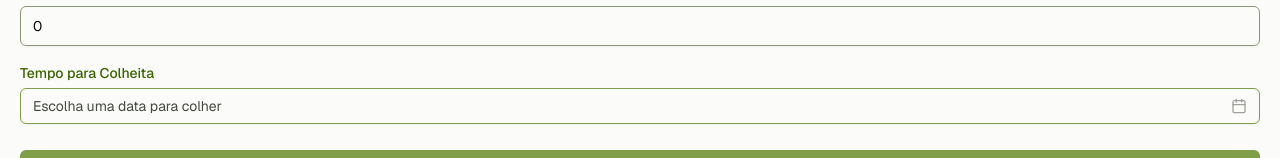
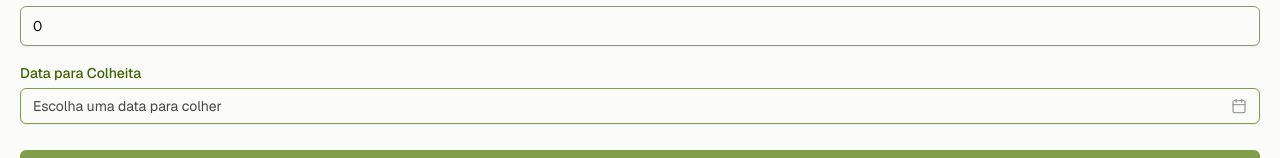
Before and after one commit to Mulinatti/reggae-web, a Next.js app: page /criar-perfil in a window 1280 px wide. Shown: the part 469-627 px from the top of the page. Built offline with nearby package versions, Linux system fonts and the light colour scheme.

Commit message:
att: Pequenas correções

```diff
--- a/src/app/criar-perfil/page.tsx
+++ b/src/app/criar-perfil/page.tsx
@@ -23,7 +23,6 @@ import { Plant, PlantCombobox } from "../../components/plantcombobox"
 import { useState, useEffect } from "react";
 
 
-{/*Protótipo total, somente pra existir. */ }
 export default function CriarPerfil() {
 
   const [selectedPlant, setSelectedPlant] = useState<Plant | null>(null);
@@ -49,6 +48,7 @@ export default function CriarPerfil() {
     const daysToAdd = Math.floor(Math.random() * (180 - 60 + 1)) + 60; // entre 60 e 180 dias
     estimatedHarvest.setDate(estimatedHarvest.getDate() + daysToAdd);
 
+    form.setValue("nome", plant.common_name);
     form.setValue("sun", sunValue);
     form.setValue("min", minValue);
     form.setValue("max", maxValue);
@@ -111,7 +111,7 @@ export default function CriarPerfil() {
 
             <FormField name="time" control={form.control} render={({ field }) => (
               <FormItem>
-                <FormLabel>Tempo para Colheita</FormLabel>
+                <FormLabel>Data para Colheita</FormLabel>
                 <Popover>
                   <PopoverTrigger asChild>
                     <FormControl>
```
